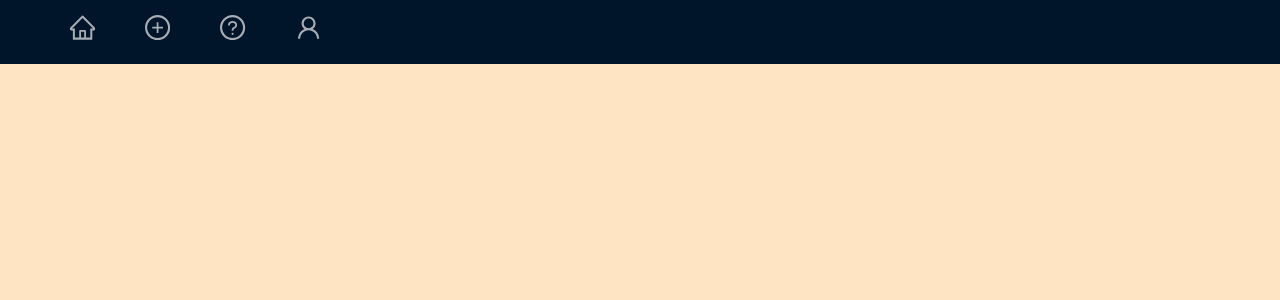
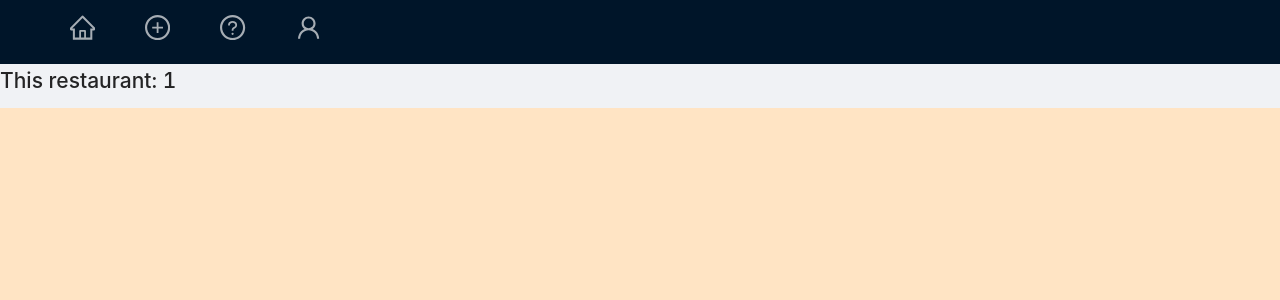
Before and after one commit to NerissaDorlus/my-restaurant-list-nd, a React (Create React App) app: page /restaurants/1 in a window 1280 px wide. Before the commit this address had no page. Shown: the top 300 px of the page. Built offline with nearby package versions, Linux system fonts and the light colour scheme; the HTML template or start-up script is replaced by a standard one.

Commit message:
calling single restaurant page

```diff
--- a/src/App.js
+++ b/src/App.js
@@ -2,6 +2,7 @@ import { BrowserRouter, Routes, Route } from 'react-router-dom';
 import { Layout } from 'antd';
 import Menubar from './components/Menubar';
 import RestaurantList from './components/RestaurantList';
+import RestaurantPage from './components/RestaurantPage';
 import './App.css';
 
 const { Header, Content } = Layout;
@@ -15,6 +16,7 @@ function App() {
         </Header>
         <Content>
           <Routes>
+            <Route path='/restaurants/:restaurantId' element={<RestaurantPage />} />
             <Route path='/random' element={<h1>Random</h1>} />
             <Route path='/add' element={<h1>Add Restaurant</h1>} />
             <Route path='/login' element={<h1>Login</h1>} />
--- a/src/components/RestaurantCard.jsx
+++ b/src/components/RestaurantCard.jsx
@@ -1,11 +1,15 @@
 import React from 'react';
+import { useNavigate } from 'react-router-dom';
 import { Col, Card } from 'antd';
 const { Meta } = Card;
 
 export default function RestaurantCard({ restaurant }) {
+  let navigate = useNavigate()
   return (
     <Col style={{ width: '300px', margin: '1em' }}>
       <Card
+        loading={!restaurant}
+        onClick={() => navigate(`/restaurants/${restaurant.id}`)}
         cover={<img alt={`Typical meal at ${restaurant.name}`} src={restaurant.image} />}
         hoverable>
         <Meta title={restaurant.name} description={restaurant.address} />
--- /dev/null
+++ b/src/components/RestaurantPage.jsx
@@ -0,0 +1,8 @@
+import { useParams } from "react-router-dom";
+
+export default function RestaurantPage() {
+  const { restaurantId } = useParams()
+  return (
+    <h1>This restaurant: {restaurantId}</h1>
+  )
+}
```
